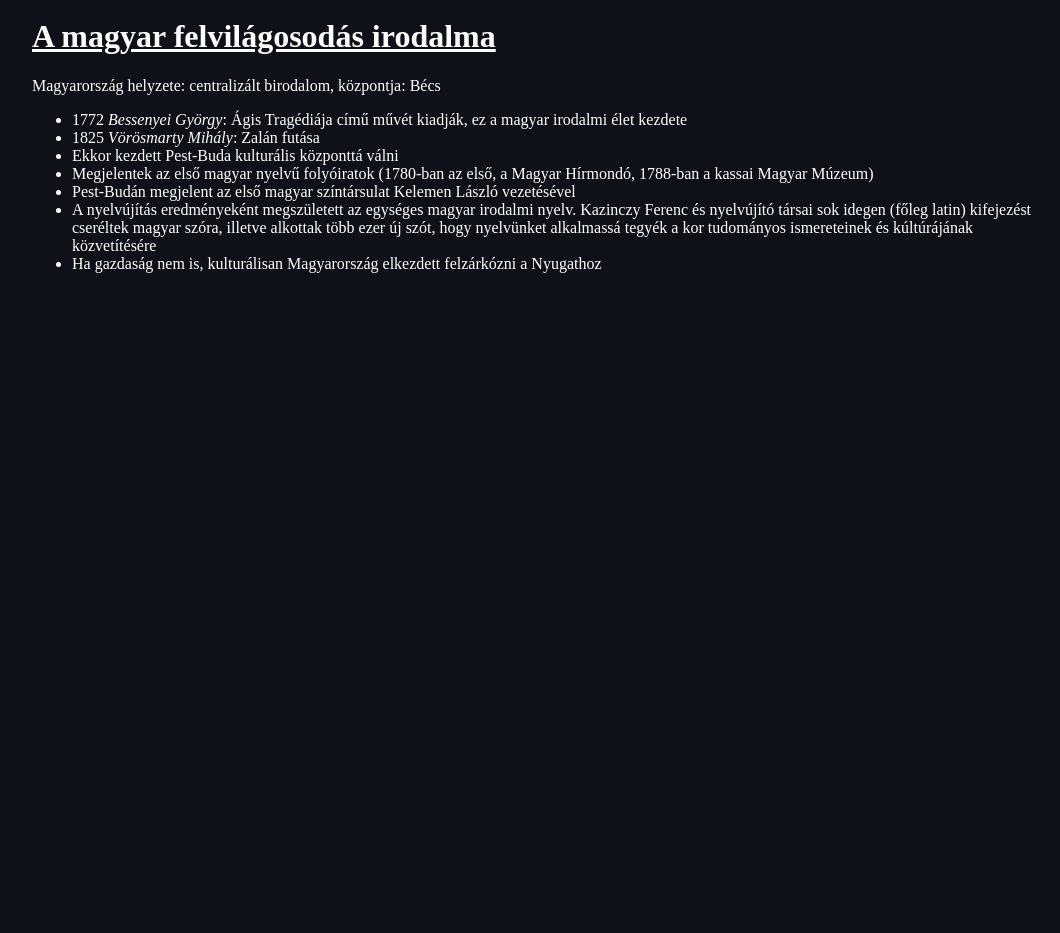
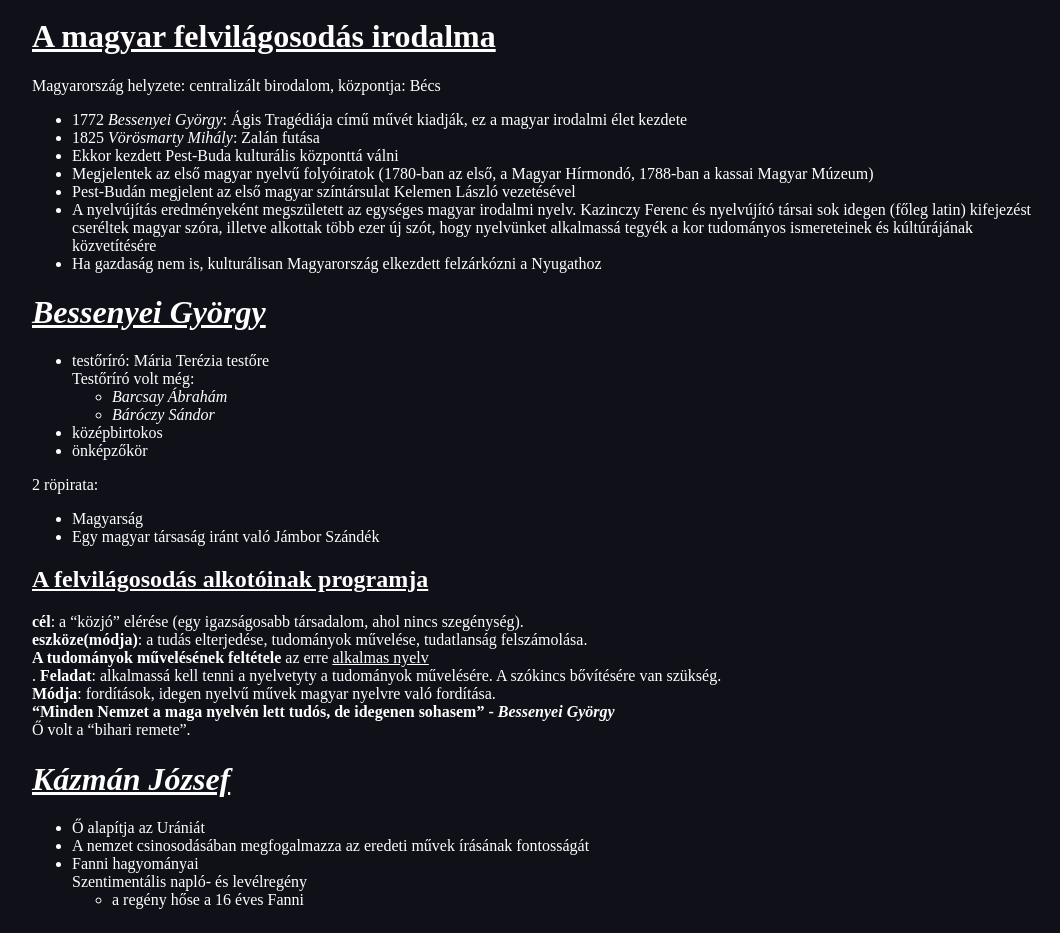
Before and after one commit to EsVagy42/efuz, a plain HTML site: page irodalom/irodalom.html in a window 1280 px wide. Shown: the part 2139-3072 px from the top of the page, without its empty margins (108-1168 px from the left). Before the commit the page ends 2436 px from the top, so only its background shows below. Drawn offline with Linux system fonts and the light colour scheme.

Commit message:
23/02/21

```diff
--- a/irodalom/irodalom.html
+++ b/irodalom/irodalom.html
@@ -204,6 +204,72 @@
                     Ha gazdaság nem is, kulturálisan Magyarország elkezdett felzárkózni a Nyugathoz
                 </li>
             </ul>
+            <h1>
+                <cite>Bessenyei György</cite>
+            </h1>
+            <ul>
+                <li>
+                    testőríró: Mária Terézia testőre<br>
+                    Testőríró volt még:
+                    <ul>
+                        <li>
+                            <cite>Barcsay Ábrahám</cite>
+                        </li>
+                        <li>
+                            <cite>Báróczy Sándor</cite>
+                        </li>
+                    </ul>
+                </li>
+                <li>
+                    középbirtokos
+                </li>
+                <li>
+                    önképzőkör
+                </li>
+            </ul>
+            <p>
+                2 röpirata:
+                <ul>
+                    <li>
+                        Magyarság
+                    </li>
+                    <li>
+                        Egy magyar társaság iránt való Jámbor Szándék
+                    </li>
+                </ul>
+            </p>
+            <h2>
+                A felvilágosodás alkotóinak programja
+            </h2>
+            <p>
+                <b>cél</b>: a <q>közjó</q> elérése (egy igazságosabb társadalom, ahol nincs szegénység).<br>
+                <b>eszköze(módja)</b>: a tudás elterjedése, tudományok művelése, tudatlanság felszámolása.<br>
+                <b>A tudományok művelésének feltétele</b> az erre <u>alkalmas nyelv</u><br>.
+                <b>Feladat</b>: alkalmassá kell tenni a nyelvetyty a tudományok művelésére. A szókincs bővítésére van szükség.<br>
+                <b>Módja</b>: fordítások, idegen nyelvű művek magyar nyelvre való fordítása.<br>
+                <strong><q>Minden Nemzet a maga nyelvén lett tudós, de idegenen sohasem</q> - <cite>Bessenyei György</cite></strong><br>
+                Ő volt a <q>bihari remete</q>.
+            </p>
+            <h1>
+                <cite>Kázmán József</cite>
+            </h1>
+            <ul>
+                <li>
+                    Ő alapítja az Urániát
+                </li>
+                <li>
+                    A nemzet csinosodásában megfogalmazza az eredeti művek írásának fontosságát
+                </li>
+                <li>
+                    Fanni hagyományai<br>
+                    Szentimentális napló- és levélregény
+                    <ul>
+                        <li>
+                            a regény hőse a 16 éves Fanni
+                        </li>
+                    </ul>
+                </li>
+            </ul>
         </div>
         <script src="../script.js"></script>
     </body>
```
